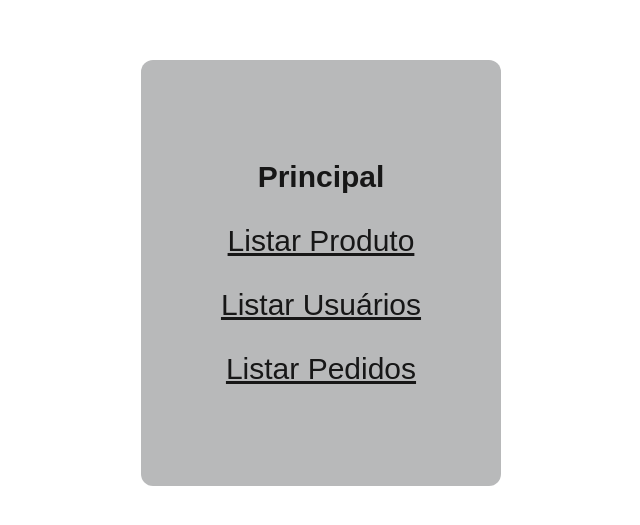
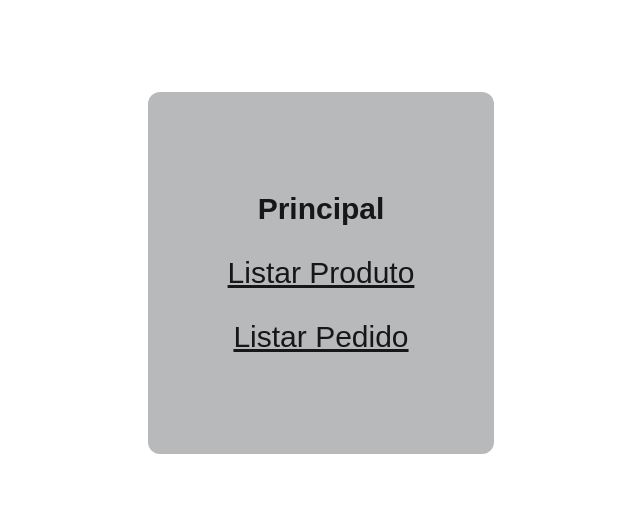
Before and after one commit to Kaique-Parente/E-Commerce-SayStreet, a Next.js app in the folder frontend/: page /home in a window 1280 px wide. Shown: the part 127-652 px from the top of the page, without its empty margins (319-959 px from the left). Built offline with nearby package versions, Linux system fonts and the light colour scheme.

Commit message:
[FRONTEND ADD] Aplicando a feature de passar o nome do setor do usuário. Assim que ele realiza o login, o setor é passado e mostrado os campos respectivos do seu setor no menu principal.

```diff
--- a/frontend/app/home/page.js
+++ b/frontend/app/home/page.js
@@ -1,5 +1,7 @@
 'use client'
 import Link from "next/link";
+import { useSearchParams } from "next/navigation";
+import { useEffect, useState } from "react";
 import styled from "styled-components";
 
 const Container = styled.div`
@@ -57,23 +59,42 @@ const LinksContainer = styled.div`
 `
 
 export default function Home() {
+    const searchParams = useSearchParams();
+    const [setor, setSetor] = useState('');
+
+    useEffect(() => {
+        const setor = searchParams.get('setor');
+        setSetor(setor);
+    }, [])
+
     return (
         <Container>
             <ContainerContent>
                 <h1>Principal</h1>
 
                 <LinksContainer>
-                    <Link href="./" style={{cursor: "pointer"}}>
-                        <span>Listar Produto</span>
-                    </Link>
+                    {setor === 'adm' ? (
+                        <>
+                            <Link href="./users" style={{cursor: "pointer"}}>
+                                <span>Listar Usuários</span>
+                            </Link>
 
-                    <Link href="./users" style={{cursor: "pointer"}}>
-                        <span>Listar Usuários</span>
-                    </Link>
+                            <Link href="./" style={{cursor: "pointer"}}>
+                                <span>Listar Produto</span>
+                            </Link>
+                        </>
+                    ) : (
+                        <>
+                            <Link href="./" style={{cursor: "pointer"}}>
+                                <span>Listar Produto</span>
+                            </Link>
 
-                    <Link href="./" style={{cursor: "pointer"}}>
-                        <span>Listar Pedidos</span>
-                    </Link>
+                            <Link href="./" style={{cursor: "pointer"}}>
+                                <span>Listar Pedido</span>
+                            </Link>
+                        </>
+                    )}
+
                 </LinksContainer>
             </ContainerContent>
         </Container>
--- a/frontend/app/page.js
+++ b/frontend/app/page.js
@@ -1,7 +1,6 @@
 'use client'
 
 import UseLogin from "@/hooks/useLogin";
-import { useRouter } from "next/navigation";
 import { useEffect, useState } from "react";
 import styled from "styled-components";
 
@@ -65,7 +64,6 @@ const InputContainer = styled.div`
 
 export default function Login(){
     const { email, password, erro, setEmail, setPassword, handleSubmit, handleEmailChange, handlePasswordChange } = UseLogin();
-    const router = useRouter();
 
     useEffect(() => {
         if (erro) {
--- a/frontend/app/users/page.js
+++ b/frontend/app/users/page.js
@@ -115,7 +115,7 @@ export default function Users(){
         const usuarioEncontrado = usuarios.find((usuario) => usuario.id === id);
 
         if (usuarioEncontrado) {
-            router.push(`/alterar-user?cpfAlterar=${usuarioEncontrado.cpf}`);
+            router.push(`./alterar-user?cpfAlterar=${usuarioEncontrado.cpf}`);
         }
     };
     useEffect(() => {
--- a/frontend/hooks/useLogin.js
+++ b/frontend/hooks/useLogin.js
@@ -1,6 +1,6 @@
 'use client'
 
-import { loginUsuario } from "@/services/UserService";
+import { encontrarSetorUsuarioEmail, loginUsuario } from "@/services/UserService";
 import { useRouter } from "next/navigation";
 import { useState } from "react";
 
@@ -16,10 +16,11 @@ export default function UseLogin() {
 
         try {
             const response = await loginUsuario({ email, password });
+            const setor = await encontrarSetorUsuarioEmail(email);
 
             if (response !== null) {
                 alert(response);
-                router.push('./home');
+                router.push(`./home?setor=${setor}`);
             } else {
                 setErro(response);
             }
```
Also changed, not shown: frontend/services/UserService.js (+29 -1 lines).
